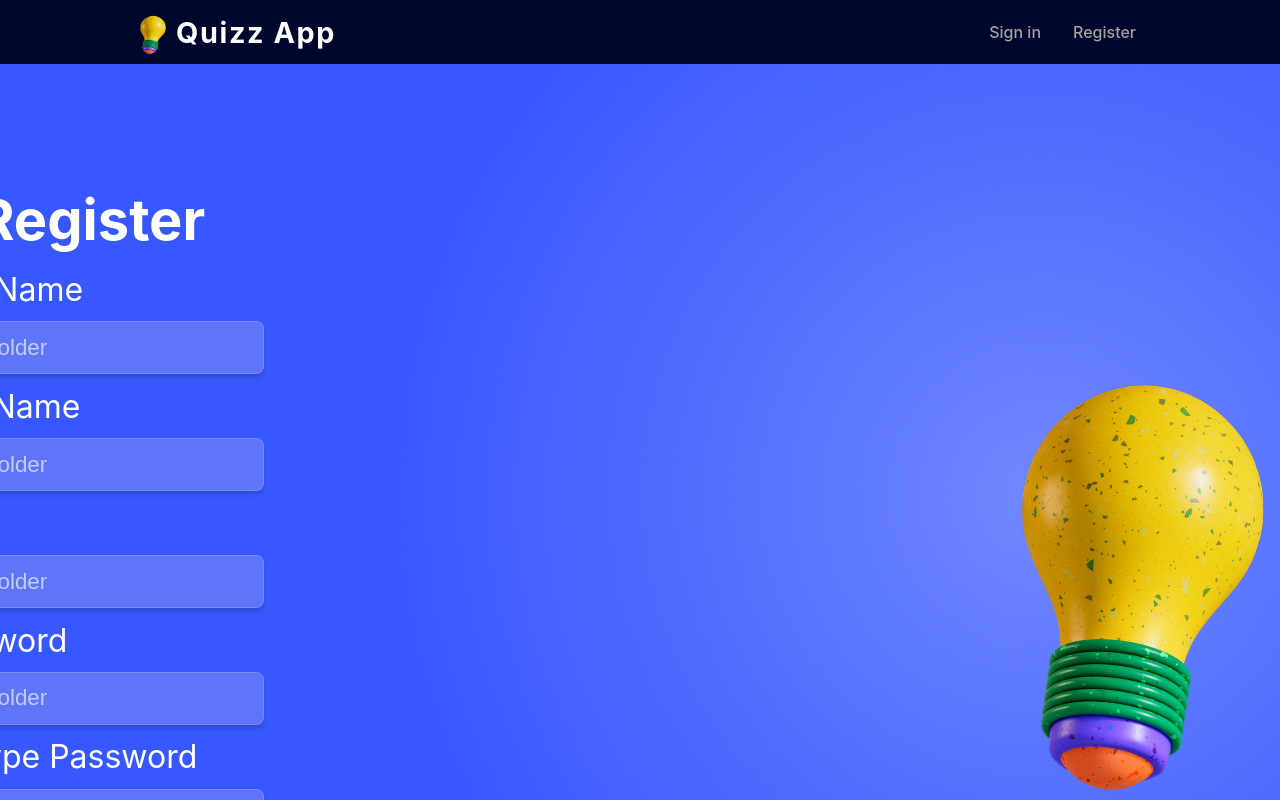
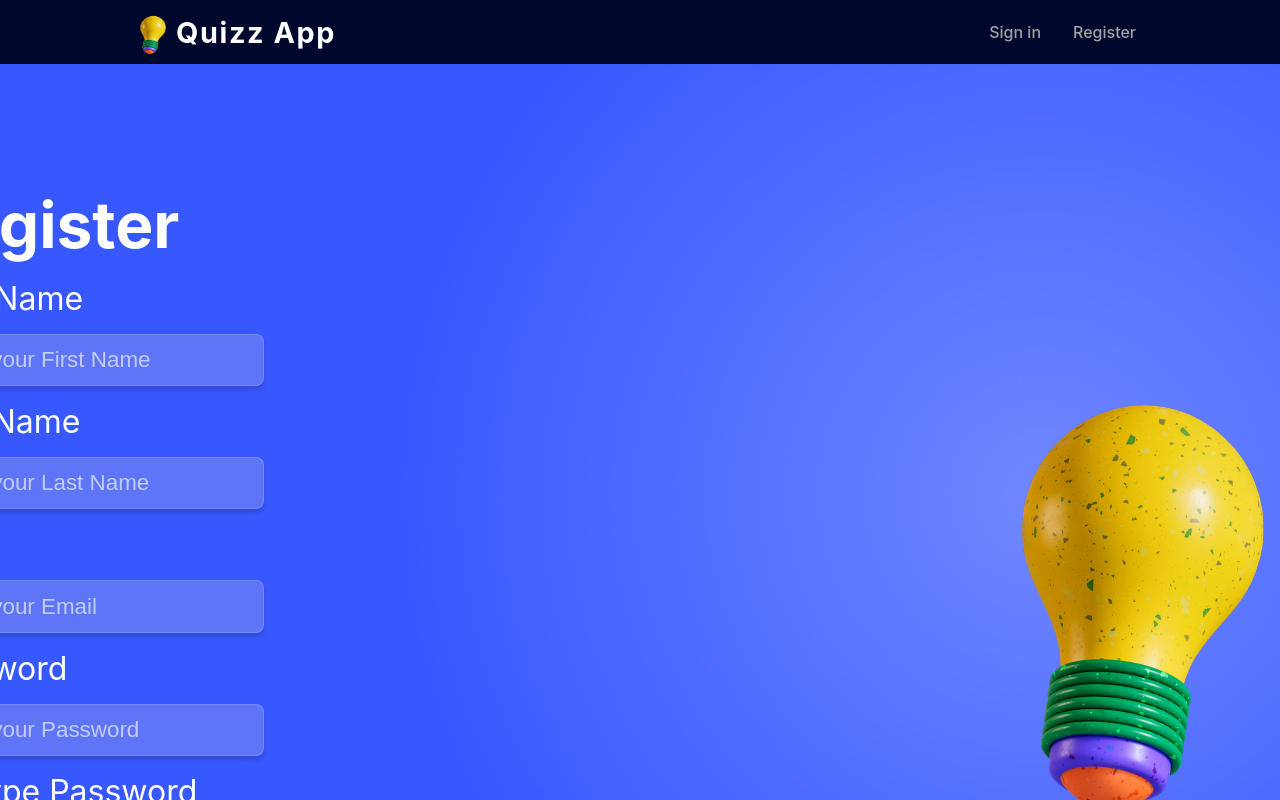
Before and after one commit to IEEE-AAST-Alexandria-Student-Branch/quiz-app, a React (Create React App) app: page /Register in a window 1280 px wide. Built offline with nearby package versions, Linux system fonts and the light colour scheme.

Commit message:
updating register,signin UI

```diff
--- a/src/Register.jsx
+++ b/src/Register.jsx
@@ -14,7 +14,7 @@ export default function Register() {
           <Input label={"Last Name"} />
           <Input label={"Email"} />
           <Input label={"Password"} />
-          <Input label={"Re-type Password"} />
+          <Input label={"Re-type Password"} placeholder={"Re-type Your Password"} />
           <PrimaryButton content={'Register'} />
         </form>
       </div>
--- a/src/Signin.jsx
+++ b/src/Signin.jsx
@@ -12,7 +12,7 @@ export default function Signin() {
           <form className='form'>
             <Input label={"Email"} />
             <Input label={"Password"} />
-            <PrimaryButton content={'Signin'} />
+            <PrimaryButton content={'Sign in'} />
           </form>
         </div>
         <div>
--- a/src/components/form/Input.jsx
+++ b/src/components/form/Input.jsx
@@ -5,7 +5,7 @@ export default function Input({ type, placeholder, label }) {
     return (
         <>
             <label htmlFor='input'>{label || "label"}</label>
-            <input id='input' type={type || "text"} placeholder={placeholder || "placeholder"} />
+            <input id='input' type={type || "text"} placeholder={placeholder || `Enter your ${label}`} />
         </>
     )
 }
--- a/src/styles/Register.style.css
+++ b/src/styles/Register.style.css
@@ -12,8 +12,7 @@
 }
 .Register h1 {
     color: #fff;
-    text-align: center;
-    font-size: 3.5rem;
+    font-size: 4rem;
     margin-top: .6rem;
     margin-bottom: 1rem;
 }
@@ -24,7 +23,7 @@
     justify-content: center;
     align-items: flex-start;
     text-align: start;
-    row-gap: .8rem;
+    row-gap: 1rem;
 }
 
 .Register .form button {
--- a/src/styles/Signin.style.css
+++ b/src/styles/Signin.style.css
@@ -12,8 +12,7 @@
 }
 .Signin h1 {
     color: #fff;
-    text-align: center;
-    font-size: 3.5rem;
+    font-size: 4rem;
     margin-top: .6rem;
     margin-bottom: 1rem;
 }
@@ -24,7 +23,7 @@
     justify-content: center;
     align-items: flex-start;
     text-align: start;
-    row-gap: .8rem;
+    row-gap: 1rem;
 }
 
 .Signin .form button {
```
